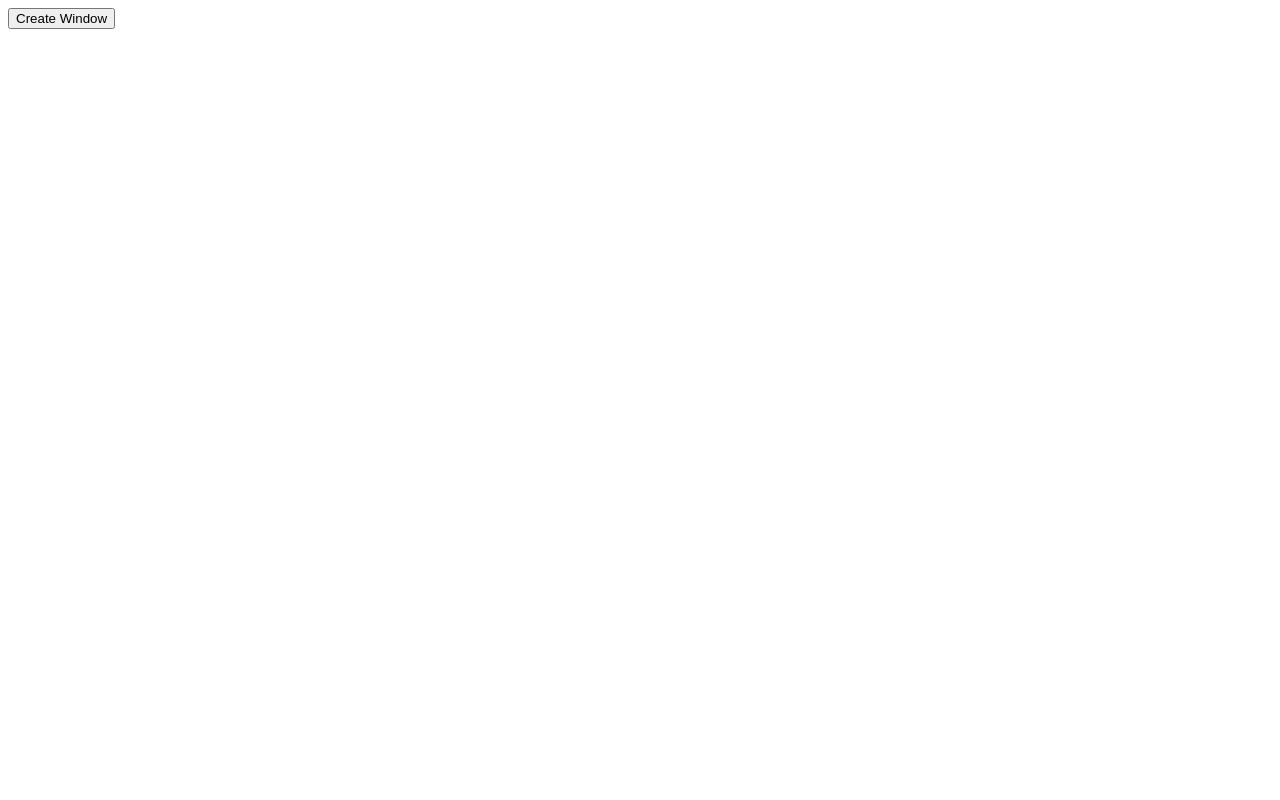
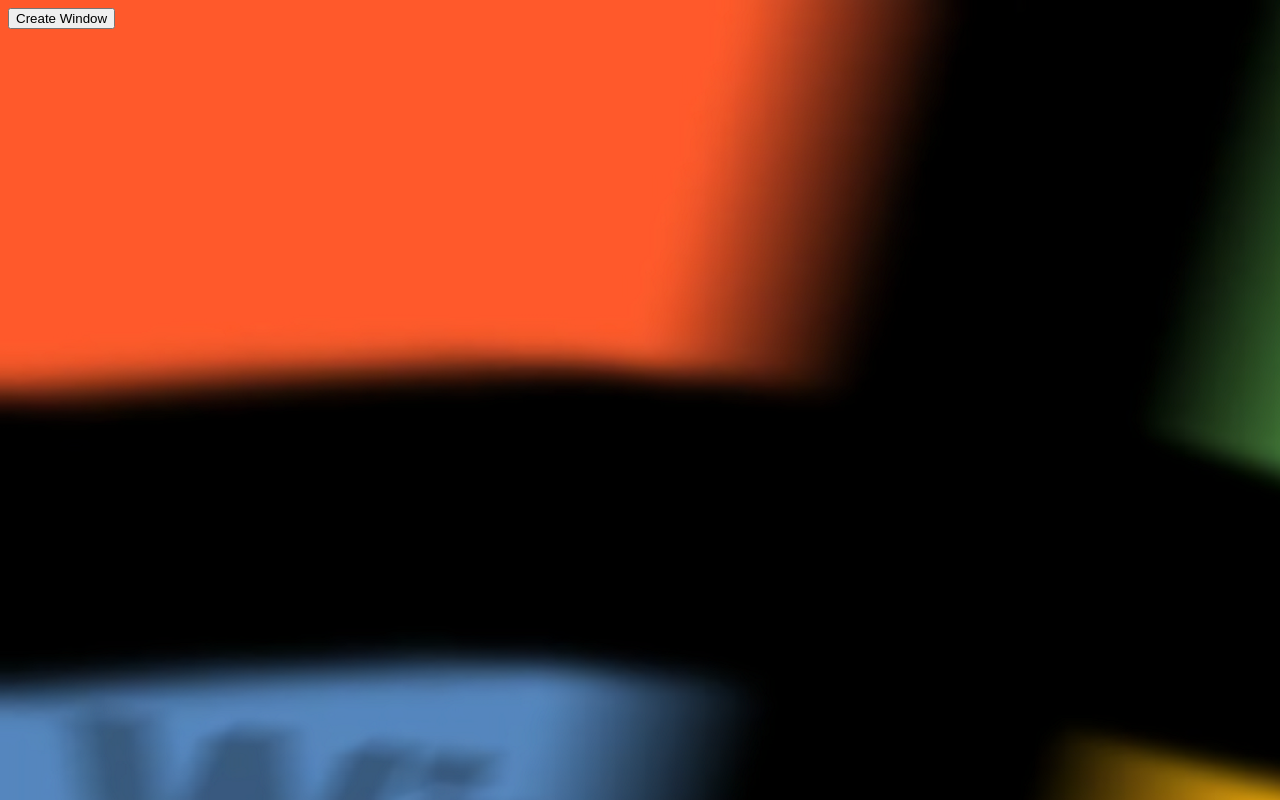
Before and after one commit to winbamstudios/97os, a plain HTML site: page 97.html in a window 1280 px wide. Drawn offline with Linux system fonts and the light colour scheme.

Commit message:
wallpaper

```diff
--- a/97.html
+++ b/97.html
@@ -9,6 +9,8 @@
     /* Optional styles for the window */
     body {
       font-family: Arial, sans-serif;
+      background-image: url("Windows97wallpaper.png");
+      background-color: #ffffff;
     }
     .winbox-content {
       padding: 20px;
```
